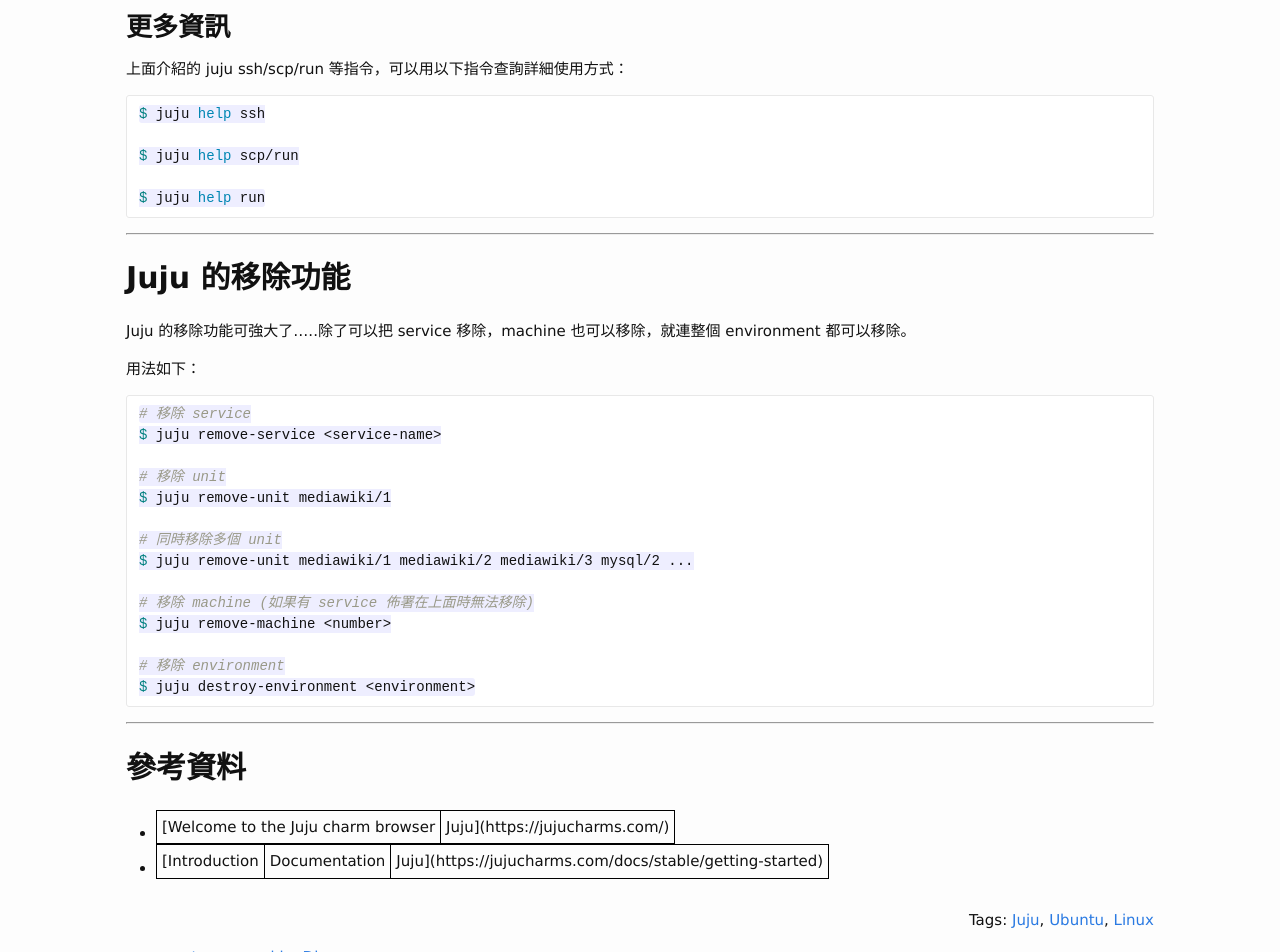
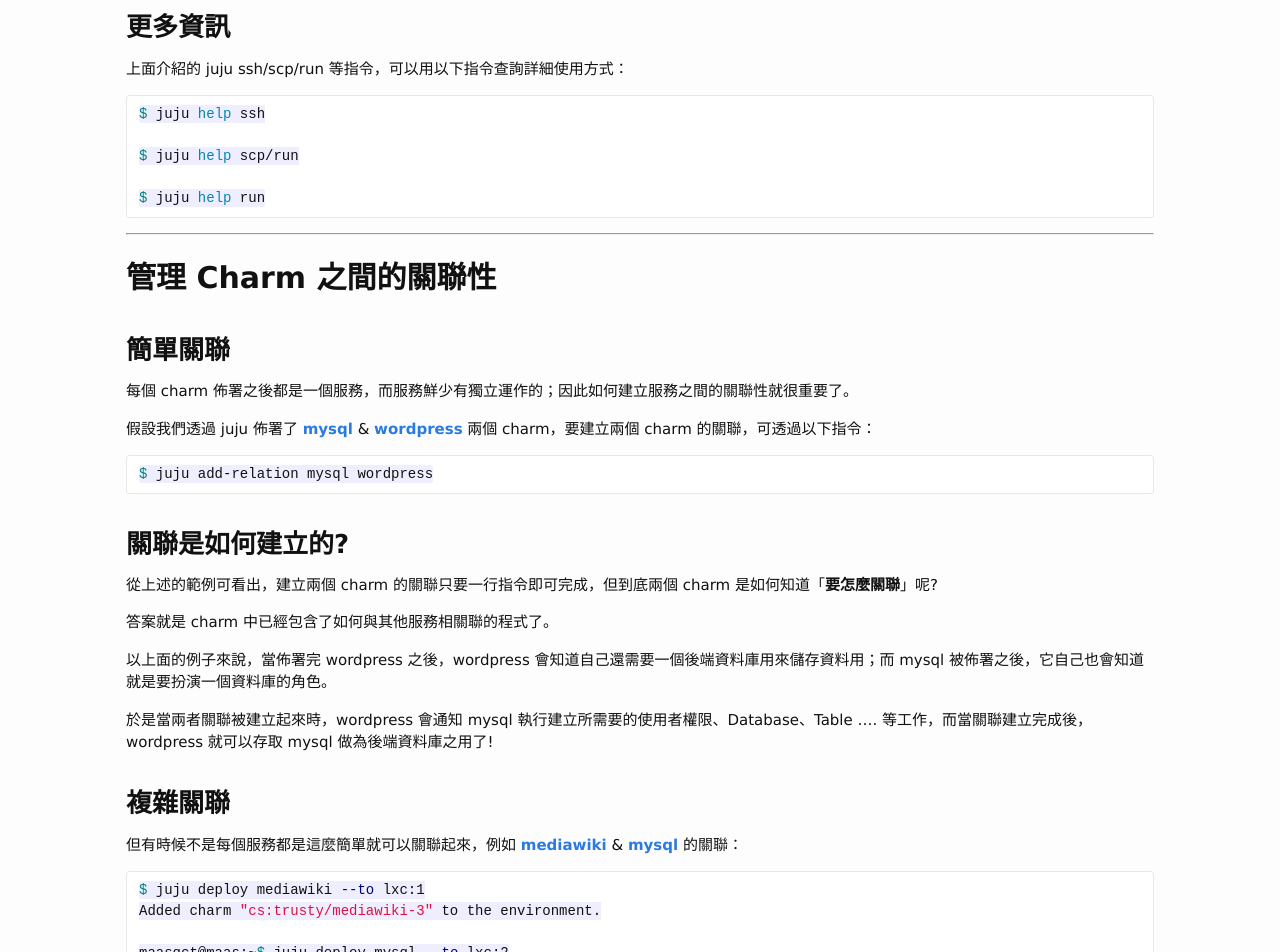
Before and after one commit to casper2048/godleon.github.io, a Jekyll site: the page built from _posts/2015-05-09-Ubuntu-Juju-How-to-deploy-services.md, in a window 1280 px wide and 1400 px high, scrolled down 3535 px. Shown: the top 952 px of the window. Built offline with Jekyll 4.4.1, drawn with Linux system fonts in a browser that asks for light colours; Markdown is read by kramdown in place of the engine named in the settings; comment, search, counter and statistics services are not loaded; some of the changed text lies outside the part shown.

Commit message:
How to deploy services by Ubuntu Juju

````diff
--- a/_posts/2015-05-09-Ubuntu-Juju-How-to-deploy-services.md
+++ b/_posts/2015-05-09-Ubuntu-Juju-How-to-deploy-services.md
@@ -197,6 +197,90 @@
 --------------------------------------------
 
 
+
+管理 Charm 之間的關聯性
+=======================
+
+### 簡單關聯
+
+每個 charm 佈署之後都是一個服務，而服務鮮少有獨立運作的；因此如何建立服務之間的關聯性就很重要了。
+
+假設我們透過 juju 佈署了 **[mysql](https://jujucharms.com/mysql/trusty/25)** & **[wordpress](https://jujucharms.com/wordpress/trusty/2)** 兩個 charm，要建立兩個 charm 的關聯，可透過以下指令：
+
+``` bash
+$ juju add-relation mysql wordpress
+```
+
+### 關聯是如何建立的?
+
+從上述的範例可看出，建立兩個 charm 的關聯只要一行指令即可完成，但到底兩個 charm 是如何知道「**要怎麼關聯**」呢?
+
+答案就是 charm 中已經包含了如何與其他服務相關聯的程式了。
+
+以上面的例子來說，當佈署完 wordpress 之後，wordpress 會知道自己還需要一個後端資料庫用來儲存資料用；而 mysql 被佈署之後，它自己也會知道就是要扮演一個資料庫的角色。
+
+於是當兩者關聯被建立起來時，wordpress 會通知 mysql 執行建立所需要的使用者權限、Database、Table .... 等工作，而當關聯建立完成後，wordpress 就可以存取 mysql 做為後端資料庫之用了!
+
+
+### 複雜關聯
+
+但有時候不是每個服務都是這麼簡單就可以關聯起來，例如 **[mediawiki](https://jujucharms.com/mediawiki/trusty/3)** & **[mysql](https://jujucharms.com/mysql/trusty/25)** 的關聯：
+
+``` bash
+$ juju deploy mediawiki --to lxc:1
+Added charm "cs:trusty/mediawiki-3" to the environment.
+
+maasqct@maas:~$ juju deploy mysql --to lxc:2
+Added charm "cs:trusty/mysql-25" to the environment.
+
+# 發生錯誤
+$ juju add-relation mediawiki mysql
+ERROR ambiguous relation: "mediawiki mysql" could refer to "mediawiki:db mysql:db"; "mediawiki:slave mysql:db"
+```
+
+從上面可以看出，其實 mediawiki 是有多個 <font color='blue'>**hook identifier**</font>(也稱為 <font color='red'>**Role**</font>)，而每個 cahrm 有那些 Role 可以使用，可以到 [charm store](https://jujucharms.com/store) 查詢，資訊可以從下圖中的位置找到：
+
+![Charm's Role Information](https://lh3.googleusercontent.com/-Y6llD17rWy8/VVMJ1E_30iI/AAAAAAAAK1g/MeVwM3GpfJ0/w775-h567-no/charm_desc.png)
+
+因此要建立 mediawiki 與 mysql 關係，要將指令改成如下：
+
+``` bash
+$ juju add-relation mediawiki:db mysql
+```
+
+--------------------------------------------
+
+
+Scaling Services
+================
+
+在雲端環境佈署服務，最大的好處就是可以有強大的水平擴展(scale out)的能力。
+
+而在 Juju 中，使用者可以很簡單的對服務進行 scaling，舉例如下：
+
+### 1. 先佈署一個 MediaWiki 應用，並前置 Load Balance 服務
+
+``` bash
+$ juju deploy haproxy
+$ juju deploy mediawiki
+$ juju deploy mysql
+$ juju add-relation mediawiki:db mysql
+$ juju add-relation mediawiki haproxy
+$ juju expose haproxy
+```
+
+### 2. 擴展 MediaWiki
+
+``` bash
+# 以五台機器為例
+$ juju add-unit -n 5 mediawiki
+```
+
+如此一來就完成水平擴展了，整個步驟相當簡單。
+
+--------------------------------------------
+
+
 Juju 的移除功能
 ===============
 
````
